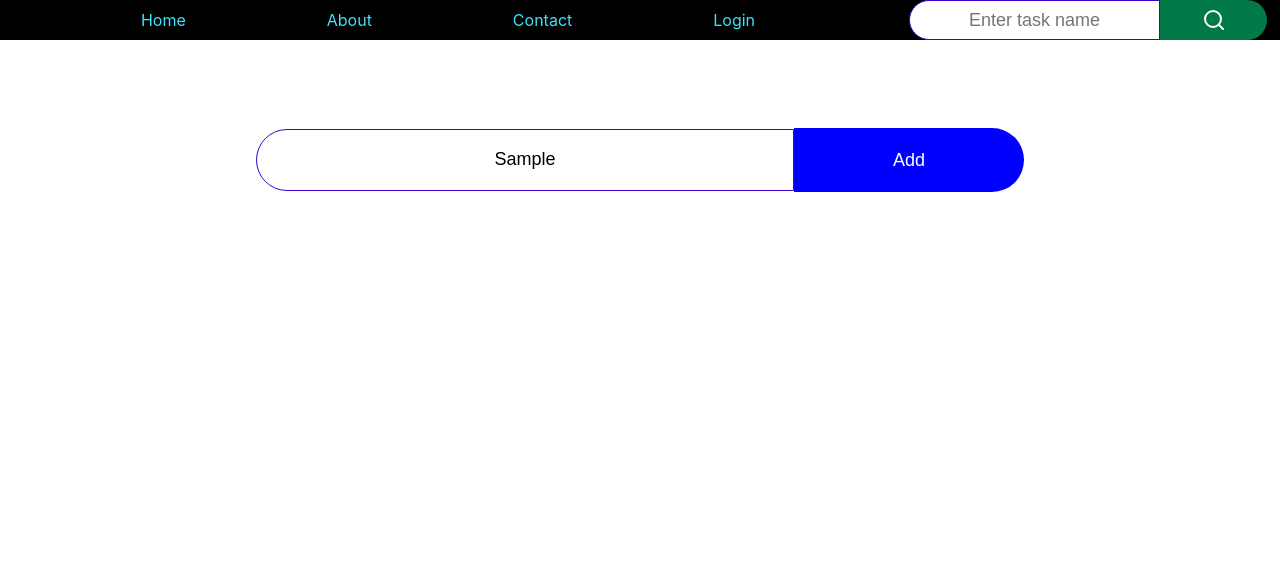
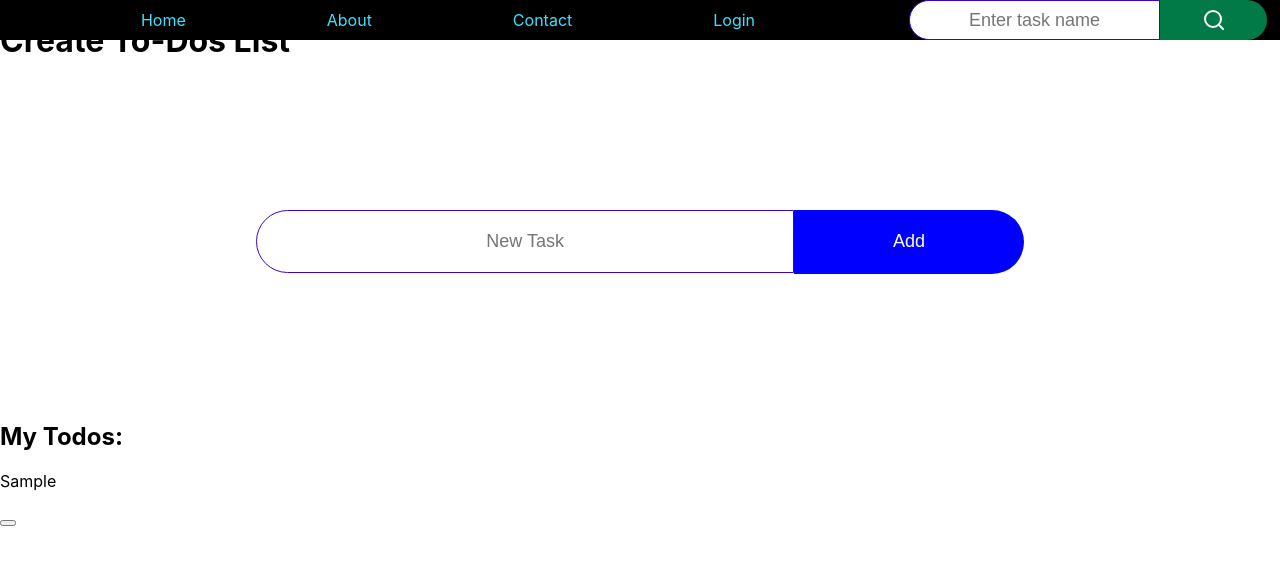
Before and after one commit to khanra321/To-do-List, a React (Create React App) app: page / in a window 1280 px wide. Both pictures are taken after typing "Sample" into the empty fields and a click on the button "Add". Shown: the top 564 px of the page. Built offline with nearby package versions, Linux system fonts and the light colour scheme.

Commit message:
Add new todo

```diff
--- a/src/App.js
+++ b/src/App.js
@@ -1,13 +1,13 @@
 import './App.css';
 import Header from './Components/1-Header.js'
-import AddTodo from './Components/AddTodo.js'
+import Todos from './Components/Todos.js'
 
 
 function App() {
   return (
     <>
     <Header/>
-    <AddTodo/>
+    <Todos/>
     </>
 
 
--- a/src/Components/AddTodo.js
+++ b/src/Components/AddTodo.js
@@ -1,15 +1,35 @@
-import React from 'react'
+import React, {useState} from 'react'
 import "../Styles/AddTodo.css"
 
-const AddTodo = () => {
+export default function AddTodo({addTask}){
+  const[text,setText] = useState("");
+  const handleAdd = () =>{
+    if (text.trim() === ""){
+      return;
+    }
+    addTask(text);
+    setText("");
+  };
+
   return (
     <div id="createDiv">
         <div id="create">
-            <input type="text" id="input" placeholder="New Task"/>
-            <input type="button" id="add" value="Add"/>
+            <input
+             type="text"
+             id="input"
+             placeholder="New Task"
+             value={text}
+             onChange={(e) => setText(e.target.value)}
+            />
+            <input
+             type="button"
+             id="add"
+             value="Add"
+             onClick={handleAdd}
+            />
         </div>
     </div>
   )
 }
 
-export default AddTodo
+// export default AddTodo
--- a/src/Components/TodoItems.js
+++ b/src/Components/TodoItems.js
@@ -0,0 +1,17 @@
+import React from 'react'
+
+export default function TodoItems({tasks}) {
+
+  return (
+    <div id="todoItems">
+        {tasks.map((task, index) => (
+            <div className="todoIem" key={index}>
+                <p>{task}</p>
+                <button></button>
+            </div>
+        ))}
+
+
+    </div>
+  )
+}
--- a/src/Components/Todos.js
+++ b/src/Components/Todos.js
@@ -0,0 +1,29 @@
+
+import React, {useState} from 'react'
+import AddTodo from './AddTodo.js'
+import TodoItems from './TodoItems.js'
+
+export default function Todos() {
+    const [tasks, setTasks] = useState([]);
+    const addTask = (task) => {
+        setTasks([...tasks, task])
+    }
+
+  return (
+    <div id="container">
+
+        <h1 id="listCreate">Create To-Dos List</h1>
+
+        <AddTodo
+         addTask={addTask}
+        />
+
+        <h2 id="list">My Todos:</h2>
+
+        <TodoItems
+         tasks={tasks}
+        />
+
+    </div>
+  )
+}
```
Also changed, not shown: src/Styles/Todos.css (added).
